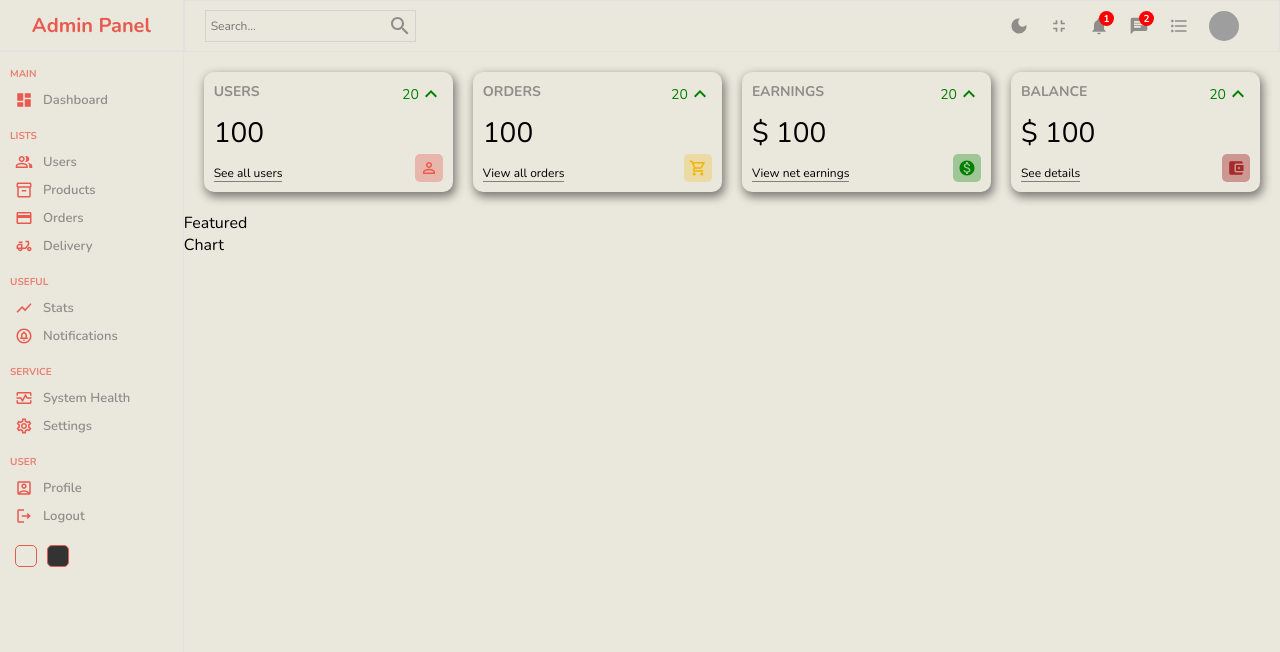
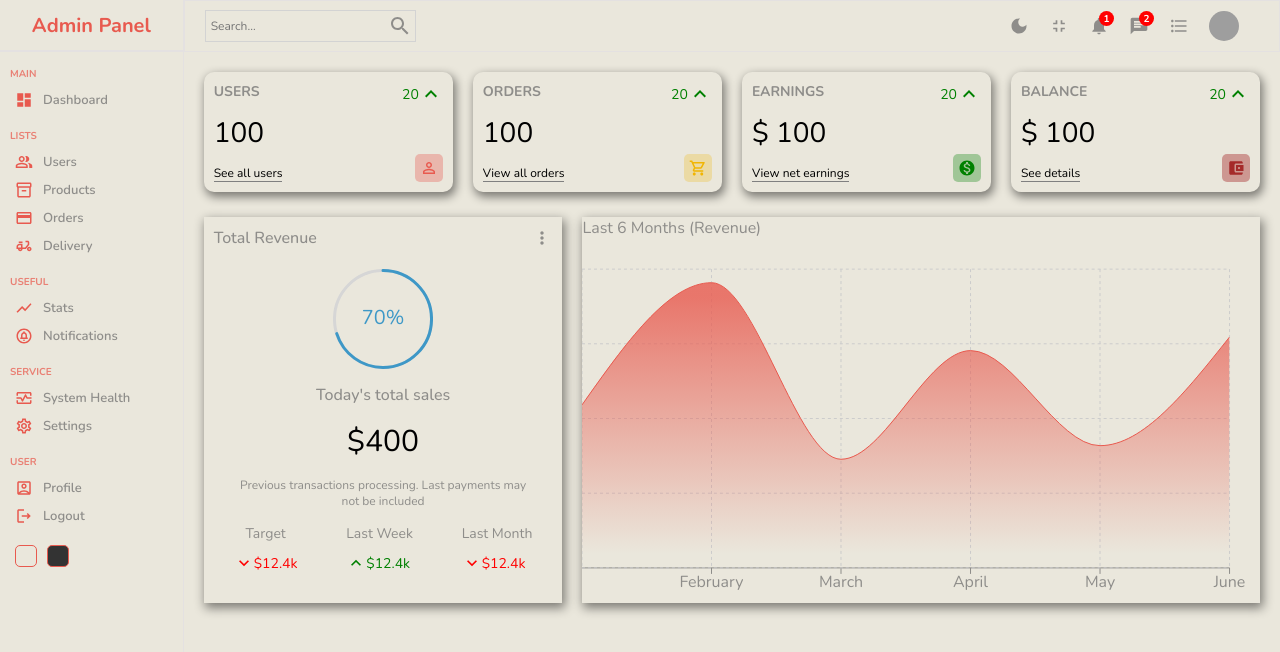
Before and after one commit to sm-mostafajamal/dashboard, a React (Create React App) app: page / in a window 1280 px wide. Shown: the top 652 px of the page. Built offline with nearby package versions, Linux system fonts and the light colour scheme; grey boxes are pictures that could not be loaded.

Commit message:
added charts

```diff
--- a/package.json
+++ b/package.json
@@ -11,9 +11,11 @@
     "@testing-library/react": "^13.4.0",
     "@testing-library/user-event": "^13.5.0",
     "react": "^18.2.0",
+    "react-circular-progressbar": "^2.1.0",
     "react-dom": "^18.2.0",
     "react-router-dom": "^6.10.0",
     "react-scripts": "5.0.1",
+    "recharts": "^2.5.0",
     "sass": "^1.61.0",
     "web-vitals": "^2.1.4"
   },
--- a/src/components/chart/Chart.jsx
+++ b/src/components/chart/Chart.jsx
@@ -1,7 +1,55 @@
 import "./style.scss";
-
+import {
+  LineChart,
+  Line,
+  XAxis,
+  YAxis,
+  CartesianGrid,
+  Tooltip,
+  Legend,
+  ResponsiveContainer,
+  AreaChart,
+  Area,
+} from "recharts";
+const data = [
+  { name: "January", Total: 1200 },
+  { name: "February", Total: 2100 },
+  { name: "March", Total: 800 },
+  { name: "April", Total: 1600 },
+  { name: "May", Total: 900 },
+  { name: "June", Total: 1700 },
+];
 const Chart = () => {
-  return <div>Chart</div>;
+  return (
+    <div className="chart">
+      <div className="title">Last 6 Months (Revenue)</div>
+      <ResponsiveContainer width="100%" aspect={2 / 1}>
+        <AreaChart
+          width={730}
+          height={250}
+          data={data}
+          margin={{ top: 10, right: 30, left: 0, bottom: 0 }}
+        >
+          <defs>
+            <linearGradient id="total" x1="0" y1="0" x2="0" y2="1">
+              <stop offset="5%" stopColor="#e85a4f" stopOpacity={0.8} />
+              <stop offset="95%" stopColor="#e85a4f" stopOpacity={0} />
+            </linearGradient>
+          </defs>
+          <XAxis dataKey="name" stroke="#8e8d8a" />
+          <CartesianGrid strokeDasharray="3 3" className="chartGrid" />
+          <Tooltip />
+          <Area
+            type="monotone"
+            dataKey="Total"
+            stroke="#e85a4f"
+            fillOpacity={1}
+            fill="url(#total)"
+          />
+        </AreaChart>
+      </ResponsiveContainer>
+    </div>
+  );
 };
 
 export default Chart;
--- a/src/components/chart/style.scss
+++ b/src/components/chart/style.scss
@@ -0,0 +1,12 @@
+.chart {
+  flex: 4;
+  -webkit-box-shadow: 2px 4px 10px 1px rgba(0, 0, 0, 0.47);
+  box-shadow: 2px 4px 10px 1px rgba(0, 0, 0, 0.47);
+  color: #8e8d8a;
+  .title {
+    margin-bottom: 20px;
+  }
+  .chartGrid {
+    color: #8e8d8a;
+  }
+}
--- a/src/components/featured/Featured.jsx
+++ b/src/components/featured/Featured.jsx
@@ -1,7 +1,54 @@
 import "./style.scss";
+import {
+  KeyboardArrowDown,
+  KeyboardArrowUp,
+  MoreVert,
+} from "@mui/icons-material";
+import { CircularProgressbar } from "react-circular-progressbar";
+import "react-circular-progressbar/dist/styles.css";
 
 const Featured = () => {
-  return <div>Featured</div>;
+  return (
+    <div className="featured">
+      <div className="top">
+        <h1 className="title">Total Revenue</h1>
+        <MoreVert fontSize="small" />
+      </div>
+      <div className="bottom">
+        <div className="featuredChart">
+          <CircularProgressbar value={70} text="70%" strokeWidth={3} />
+        </div>
+        <div className="title">Today's total sales</div>
+        <div className="amount">$400</div>
+        <div className="desc">
+          Previous transactions processing. Last payments may not be included
+        </div>
+        <div className="summary">
+          <div className="item">
+            <div className="itemTitle">Target</div>
+            <div className="itemResult negative">
+              <KeyboardArrowDown fontSize="small" />
+              <div className="resultAmount">$12.4k</div>
+            </div>
+          </div>
+          <div className="item">
+            <div className="itemTitle">Last Week</div>
+            <div className="itemResult positive">
+              <KeyboardArrowUp fontSize="small" />
+              <div className="resultAmount">$12.4k</div>
+            </div>
+          </div>
+          <div className="item">
+            <div className="itemTitle">Last Month</div>
+            <div className="itemResult negative">
+              <KeyboardArrowDown fontSize="small" />
+              <div className="resultAmount">$12.4k</div>
+            </div>
+          </div>
+        </div>
+      </div>
+    </div>
+  );
 };
 
 export default Featured;
--- a/src/components/featured/style.scss
+++ b/src/components/featured/style.scss
@@ -0,0 +1,66 @@
+.featured {
+  flex: 2;
+  -webkit-box-shadow: 2px 4px 10px 1px rgba(0, 0, 0, 0.47);
+  box-shadow: 2px 4px 10px 1px rgba(0, 0, 0, 0.47);
+  padding: 10px;
+  .top {
+    display: flex;
+    align-items: center;
+    justify-content: space-between;
+    color: #8e8d8a;
+    .title {
+      font-size: 16px;
+      font-weight: 500;
+    }
+  }
+  .bottom {
+    padding: 20px;
+    display: flex;
+    flex-direction: column;
+    align-items: center;
+    justify-content: center;
+    gap: 15px;
+    .featuredChart {
+      width: 100px;
+      height: 100px;
+    }
+    .title {
+      font-weight: 500;
+      color: #8e8d8a;
+    }
+    .amount {
+      font-size: 30px;
+    }
+    .desc {
+      font-weight: 300;
+      font-size: 12px;
+      color: #8e8d8a;
+      text-align: center;
+    }
+    .summary {
+      width: 100%;
+      display: flex;
+      align-items: center;
+      justify-content: space-between;
+      .item {
+        text-align: center;
+        .itemTitle {
+          font-size: 14px;
+          color: #8e8d8a;
+        }
+        .itemResult {
+          display: flex;
+          align-items: center;
+          margin-top: 10px;
+          font-size: 14px;
+          &.positive {
+            color: green;
+          }
+          &.negative {
+            color: red;
+          }
+        }
+      }
+    }
+  }
+}
--- a/src/pages/home/style.scss
+++ b/src/pages/home/style.scss
@@ -4,10 +4,14 @@
   display: flex;
   .homeContainer {
     flex: 6;
-    .widgets {
+    .widgets,
+    .charts {
       display: flex;
       padding: 20px;
       gap: 20px;
     }
+    .charts {
+      padding: 5px 20px;
+    }
   }
 }
```
Also changed, not shown: 2 other files (tests, documents, lock files or other folders).
